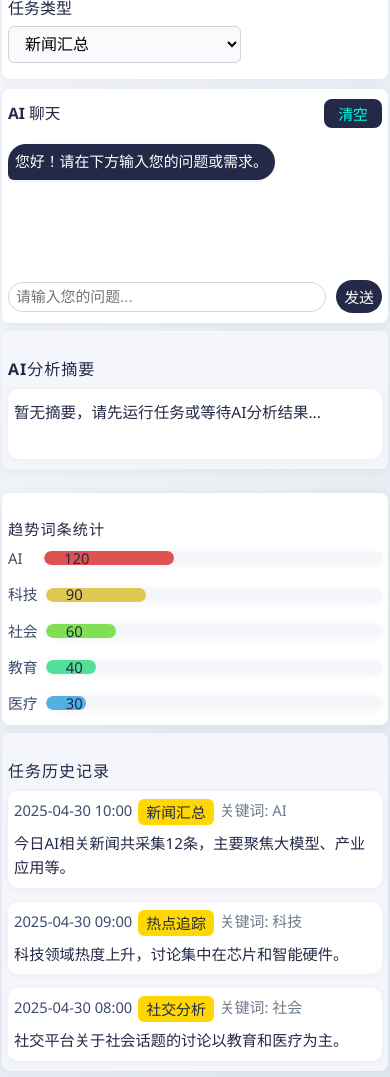
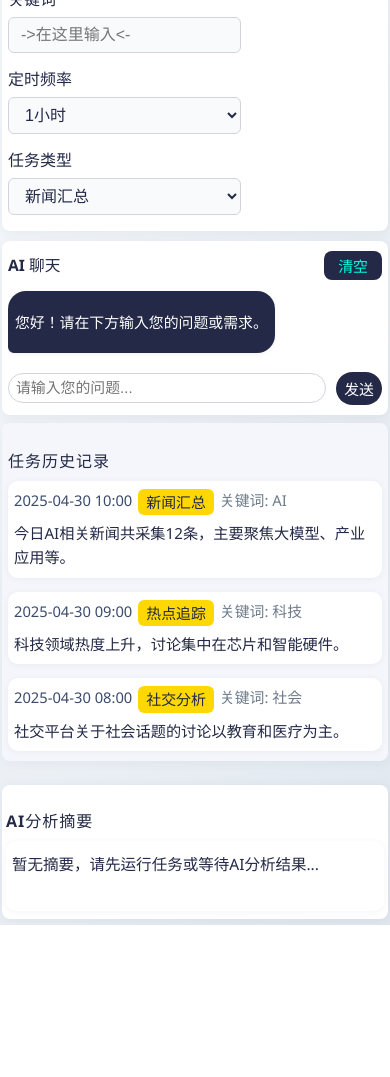
Before and after one commit to Ebotian/jobtry1, a React (Vite) app in the folder frontend/: page / in a window 390 px wide. After the commit the page ends 925 px from the top, so only its background shows below. Built offline with nearby package versions, Linux system fonts and the light colour scheme.

Commit message:
去掉图表

```diff
--- a/frontend/package.json
+++ b/frontend/package.json
@@ -10,9 +10,11 @@
     "preview": "vite preview"
   },
   "dependencies": {
+    "axios": "^1.9.0",
     "react": "^19.0.0",
     "react-dom": "^19.0.0",
-    "react-icons": "^5.5.0"
+    "react-icons": "^5.5.0",
+    "react-markdown": "^10.1.0"
   },
   "devDependencies": {
     "@eslint/js": "^9.22.0",
--- /dev/null
+++ b/frontend/src/components/api/nlpParser.js
@@ -0,0 +1,25 @@
+// nlpParser.js
+export function parseConfigCommand(input) {
+  // 定时频率
+  const freqMatch = input.match(/(定时频率|频率|interval)[^\d]*(\d+)\s*分钟/);
+  if (freqMatch) {
+    return { field: 'interval', value: parseInt(freqMatch[2], 10) };
+  }
+  // 站点
+  const siteMatch = input.match(/(站点|site)[^\w]*(thepaper\.cn|jiemian\.com|bjnews\.com\.cn|guancha\.cn|news\.163\.com|news\.sina\.com\.cn|ifeng\.com)/);
+  if (siteMatch) {
+    return { field: 'site', value: siteMatch[2] };
+  }
+  // 关键词
+  const keywordMatch = input.match(/(关键词|keyword)[^\w]*([^\s]+)/);
+  if (keywordMatch) {
+    return { field: 'keyword', value: keywordMatch[2] };
+  }
+  // 任务类型
+  const typeMatch = input.match(/(任务类型|类型|taskType)[^\w]*(新闻汇总|hot|热点追踪|social|社交分析)/);
+  if (typeMatch) {
+    return { field: 'taskType', value: typeMatch[2] };
+  }
+  // 没有匹配
+  return null;
+}
--- a/frontend/src/components/chat/ChatContainer.css
+++ b/frontend/src/components/chat/ChatContainer.css
@@ -2,8 +2,10 @@
 .chat-root {
   display: flex;
   flex-direction: column;
-  height: 100%;
-  min-height: 320px;
+  height: auto;
+  /* 原为100%，改为自适应 */
+  min-height: 150px;
+  /* 适当减小最小高度 */
   background: transparent;
   /* 关键：确保父容器撑满可用空间 */
 }
@@ -43,11 +45,12 @@
   overflow-y: auto;
   background: transparent;
   min-height: 0;
-  height: 100%;
-  /* 新增，防止清空后塌陷 */
-  min-height: 120px;
-  /* 新增，确保无消息时区域有最小高度 */
-  max-height: 100%;
+  height: auto;
+  /* 原为100%，改为自适应 */
+  min-height: 60px;
+  /* 适当减小最小高度 */
+  max-height: 320px;
+  /* 限制最大高度，超出滚动 */
 }
 
 .chat-empty {
@@ -60,10 +63,13 @@
 .chat-bubble {
   display: inline-block;
   max-width: 75%;
-  padding: 10px 16px;
+  padding: 3px 12px;
+  /* 减小内边距 */
   border-radius: 18px;
-  font-size: 1rem;
-  line-height: 1.6;
+  font-size: 0.97rem;
+  /* 略微减小字体 */
+  line-height: 1.4;
+  /* 减小行高 */
   word-break: break-word;
   box-shadow: 0 1px 4px rgba(44, 62, 80, 0.08);
   margin-bottom: 2px;
--- a/frontend/src/components/chat/ChatContainer.jsx
+++ b/frontend/src/components/chat/ChatContainer.jsx
@@ -1,14 +1,17 @@
 import React, { useRef, useState, useEffect } from 'react';
 import './ChatContainer.css';
 import * as taskService from '../api/taskService';
+import ReactMarkdown from 'react-markdown';
+import { parseConfigCommand } from '../api/nlpParser';
 
 const INIT_MSG = [
   { role: 'ai', text: '您好！请在下方输入您的问题或需求。' }
 ];
 
-const ChatContainer = () => {
+const ChatContainer = ({ config, onConfigChange }) => {
   const [messages, setMessages] = useState(INIT_MSG);
   const [input, setInput] = useState('');
+  const [loading, setLoading] = useState(false);
   const messagesBoxRef = useRef(null);
 
   // 只让消息框内部滚动到底部
@@ -24,6 +27,17 @@ const ChatContainer = () => {
       ...prev,
       { role: 'user', text: input }
     ]);
+      // NLP解析
+    const nlpResult = parseConfigCommand(input);
+    if (nlpResult && onConfigChange) {
+    onConfigChange({ ...config, [nlpResult.field]: nlpResult.value });
+    setMessages(prev => [
+      ...prev,
+      { role: 'ai', text: `已将${nlpResult.field}设置为${nlpResult.value}` }
+    ]);
+    setInput('');
+    return;
+    }
     setInput('');
     try {
       // 假设任务ID为 'default'，可根据实际情况调整
@@ -63,7 +77,7 @@ const ChatContainer = () => {
               key={idx}
               className={`chat-bubble ${msg.role === 'user' ? 'user' : 'ai'}`}
             >
-              <span>{msg.text}</span>
+              <ReactMarkdown>{msg.text}</ReactMarkdown>
             </div>
           ))
         )}
--- a/frontend/src/components/controls/ControlPanel.css
+++ b/frontend/src/components/controls/ControlPanel.css
@@ -34,6 +34,7 @@
   background: #f8fafc;
   transition: border 0.2s;
   outline: none;
+  color: #232946; /* 深色字体，确保可见 */
 }
 
 .control-group input:focus,
--- a/frontend/src/components/controls/ControlPanel.jsx
+++ b/frontend/src/components/controls/ControlPanel.jsx
@@ -1,28 +1,20 @@
-import React, { useState } from 'react';
-import './ControlPanel.css';
-import * as taskService from '../api/taskService';
+import React from "react";
+import "./ControlPanel.css";
+import * as taskService from "../api/taskService";
 
-const defaultConfig = {
-  keyword: '',
-  interval: 60, // 单位：分钟
-  taskType: 'news',
-  aiModel: 'openai',
-};
-
-const ControlPanel = ({ onConfigChange }) => {
-  const [config, setConfig] = useState(defaultConfig);
-
+const ControlPanel = ({ config, onConfigChange }) => {
 	// 自动提交参数到后端
 	const handleChange = async (e) => {
 		const { name, value } = e.target;
-    const newConfig = { ...config, [name]: value };
-    setConfig(newConfig);
+		const newConfig = {
+			...config,
+			[name]: name === "interval" ? Number(value) : value,
+		};
 		if (onConfigChange) onConfigChange(newConfig);
 		try {
 			await taskService.createOrUpdateTask(newConfig);
 		} catch (err) {
-      // 可选：错误处理
-      console.error('任务参数提交失败', err);
+			console.error("任务参数提交失败", err);
 		}
 	};
 
@@ -34,7 +26,7 @@ const ControlPanel = ({ onConfigChange }) => {
 					id="keyword"
 					name="keyword"
 					type="text"
-          placeholder="如：AI、科技、社会..."
+					placeholder="->在这里输入<-"
 					value={config.keyword}
 					onChange={handleChange}
 				/>
@@ -44,13 +36,13 @@ const ControlPanel = ({ onConfigChange }) => {
 				<select
 					id="interval"
 					name="interval"
-          value={config.interval}
+					value={String(config.interval)} // 保证 value 是字符串
 					onChange={handleChange}
 				>
-          <option value={15}>15分钟</option>
-          <option value={30}>30分钟</option>
-          <option value={60}>1小时</option>
-          <option value={120}>2小时</option>
+					<option value="15">15分钟</option>
+					<option value="30">30分钟</option>
+					<option value="60">1小时</option>
+					<option value="120">2小时</option>
 				</select>
 			</div>
 			<div className="control-group">
--- a/frontend/src/components/layout/MainLayout.css
+++ b/frontend/src/components/layout/MainLayout.css
@@ -43,7 +43,7 @@
   gap: 24px;
 }
 
-/* 聊天与摘要区域 */
+/* 聊天与历史记录区域 */
 .chat-summary {
   display: flex;
   gap: 24px;
@@ -51,34 +51,6 @@
 }
 
 .chat-container {
-  flex: 2;
-  background: #fff;
-  border-radius: 12px;
-  box-shadow: 0 2px 12px rgba(44, 62, 80, 0.07);
-  padding: 24px 20px;
-  min-width: 0;
-  display: flex;
-  flex-direction: column;
-}
-
-.summary-card {
-  flex: 1;
-  background: #f4f6fb;
-  border-radius: 12px;
-  box-shadow: 0 2px 12px rgba(44, 62, 80, 0.05);
-  padding: 24px 20px;
-  min-width: 0;
-  display: flex;
-  flex-direction: column;
-}
-
-/* 数据可视化与历史记录 */
-.charts-history {
-  display: flex;
-  gap: 24px;
-}
-
-.chart-container {
   flex: 2;
   background: #fff;
   border-radius: 12px;
@@ -100,11 +72,30 @@
   flex-direction: column;
 }
 
+/* 摘要区域 */
+.summary-area {
+  margin-top: 0;
+  background: #fff;
+  border-radius: 12px;
+  box-shadow: 0 2px 12px rgba(44, 62, 80, 0.07);
+  padding: 24px 20px;
+  min-width: 0;
+  display: flex;
+  flex-direction: column;
+}
+
+/* 移除可视化相关样式 */
+.charts-history,
+.chart-container {
+  display: none !important;
+}
+
 /* 响应式设计：平板和手机 */
 @media (max-width: 900px) {
   .main-layout {
     flex-direction: column;
   }
+
   .sidebar {
     width: 100%;
     min-width: 0;
@@ -113,13 +104,30 @@
     box-shadow: none;
     border-bottom: 1px solid #e0e7ef;
   }
+
   .content {
     padding: 12px 4px;
   }
-  .chat-summary,
-  .charts-history {
+
+  .chat-summary {
     flex-direction: column;
     gap: 12px;
+  }
+
+  .summary-area {
+    order: 2;
+    margin-top: 0;
+    padding: 10px 6px;
+    border-radius: 8px;
+    font-size: 15px;
+  }
+
+  .chat-container {
+    order: 0;
+  }
+
+  .history-panel {
+    order: 1;
   }
 }
 
@@ -128,6 +136,7 @@
     flex-direction: column;
     height: auto;
   }
+
   .sidebar {
     width: 100%;
     min-width: 0;
@@ -137,24 +146,31 @@
     box-shadow: none;
     border-bottom: 1px solid #e0e7ef;
   }
+
   .content {
     padding: 6px 2px;
   }
+
   .control-panel,
   .chat-container,
-  .summary-card,
-  .chart-container,
   .history-panel {
     padding: 10px 6px;
     border-radius: 8px;
     font-size: 15px;
   }
+
   .control-panel {
     margin-bottom: 10px;
   }
-  .chat-summary,
-  .charts-history {
+
+  .chat-summary {
     flex-direction: column;
     gap: 8px;
   }
+
+  .summary-area {
+    padding: 8px 4px;
+    border-radius: 8px;
+    font-size: 14px;
+  }
 }
--- a/frontend/src/components/layout/MainLayout.jsx
+++ b/frontend/src/components/layout/MainLayout.jsx
@@ -1,13 +1,23 @@
-import React from 'react';
-import './MainLayout.css';
-import Sidebar from '../sidebar/Sidebar';
-import ControlPanel from '../controls/ControlPanel';
-import ChatContainer from '../chat/ChatContainer';
-import SummaryCard from '../summary/SummaryCard';
-import ChartContainer from '../charts/ChartContainer';
-import HistoryPanel from '../history/HistoryPanel';
+import React from "react";
+import "./MainLayout.css";
+import Sidebar from "../sidebar/Sidebar";
+import ControlPanel from "../controls/ControlPanel";
+import ChatContainer from "../chat/ChatContainer";
+import SummaryCard from "../summary/SummaryCard";
+import HistoryPanel from "../history/HistoryPanel";
+import { useState } from "react";
+
+const defaultConfig = {
+	keyword: "",
+	interval: 60,
+	site: "thepaper.cn",
+	taskType: "news",
+	aiModel: "openai",
+};
 
 const MainLayout = () => {
+	const [taskConfig, setTaskConfig] = useState(defaultConfig);
+
 	return (
 		<div className="main-layout">
 			{/* 左侧侧边栏 */}
@@ -18,28 +28,23 @@ const MainLayout = () => {
 			<main className="content">
 				{/* 顶部：任务参数配置 */}
 				<section className="control-panel" id="section-home">
-          <ControlPanel />
+					<ControlPanel config={taskConfig} onConfigChange={setTaskConfig} />
 				</section>
-        {/* 中部：聊天界面和摘要 */}
+				{/* 中部：聊天界面 */}
 				<section className="chat-summary" id="section-analysis">
 					<div className="chat-container">
-            <ChatContainer />
-          </div>
-          <div className="summary-card">
-            <SummaryCard />
-          </div>
-        </section>
-        {/* 底部：数据可视化和历史记录 */}
-        <section className="charts-history">
-          <div className="chart-container">
-            <ChartContainer />
+						<ChatContainer config={taskConfig} onConfigChange={setTaskConfig} />
 					</div>
 					<div className="history-panel" id="section-history">
 						<HistoryPanel />
 					</div>
 				</section>
+				{/* 底部：摘要区域 */}
+				<section className="summary-area">
+					<SummaryCard />
+				</section>
 				{/* 设置区域预留 */}
-        <section style={{display:'none'}} id="section-settings"></section>
+				<section style={{ display: "none" }} id="section-settings"></section>
 			</main>
 		</div>
 	);
--- a/frontend/src/components/sidebar/Sidebar.css
+++ b/frontend/src/components/sidebar/Sidebar.css
@@ -4,6 +4,11 @@
   flex-direction: column;
   align-items: flex-start;
   height: 100%;
+  position: sticky;
+  top: 0;
+  left: 0;
+  z-index: 10;
+  background: #232946;
 }
 
 .sidebar-logo {
@@ -52,6 +57,8 @@
     align-items: center;
     justify-content: flex-start;
     height: auto;
+    position: static;
+    background: #232946;
   }
 
   .sidebar-logo {
```
Also changed, not shown: 2 other files (tests, documents, lock files or other folders). Lines whose indentation alone changed are shown as unchanged.
